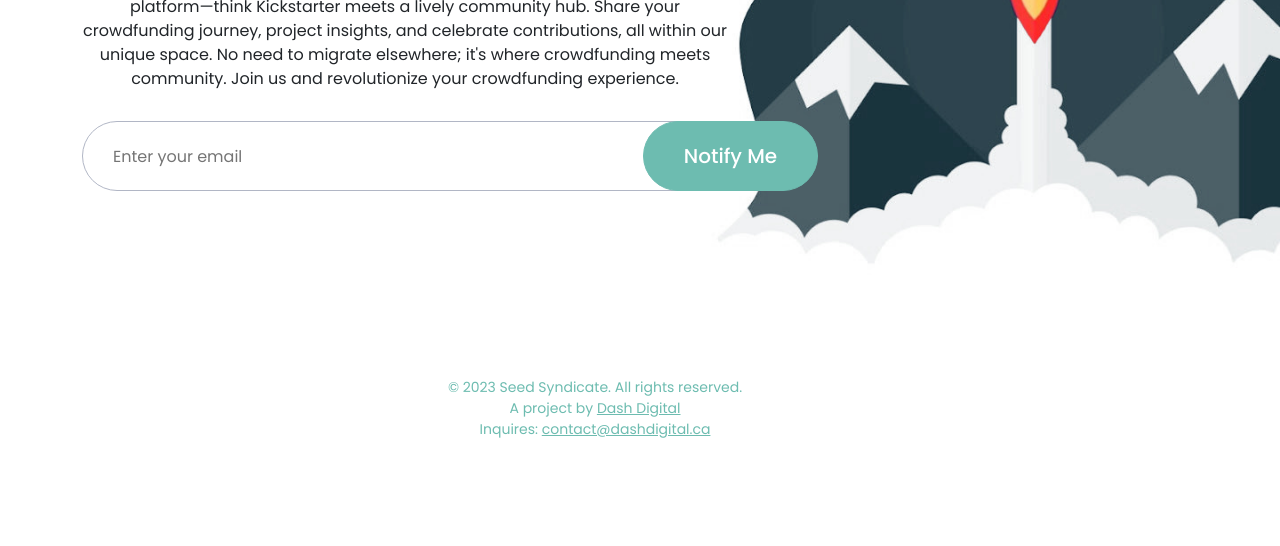
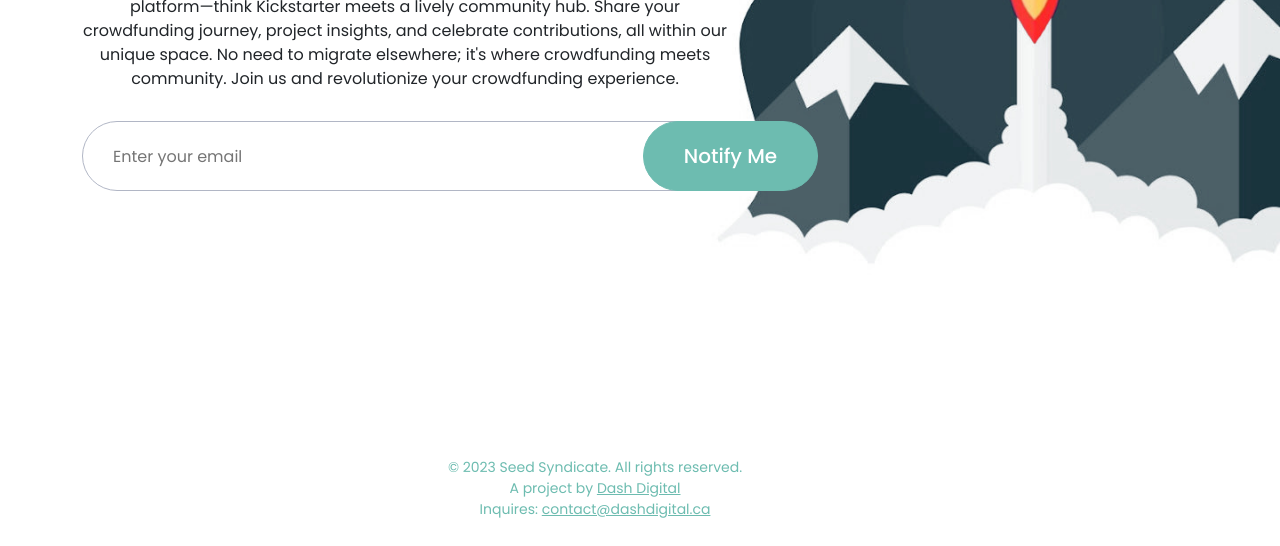
Before and after one commit to drewashton/seedsyndicate.ca, a website: page index.html in a window 1280 px wide. Shown: the part 493-1039 px from the top of the page. Before the commit the page ends 969 px from the top, so only its background shows below. Drawn offline with Linux system fonts and the light colour scheme; files whose address does not match are found by name.

Commit message:
Update main.css

```diff
--- a/main.css
+++ b/main.css
@@ -27,10 +27,9 @@ body {
 
 footer {
   background-color: #fff;
-  padding: 20px 0;
+  padding-bottom: 10px;
+  padding-top: 100px;
   text-align: center;
-  position: relative; /* Ensure positioning is relative */
-  z-index: 1;
 }
 
 footer p {
```
